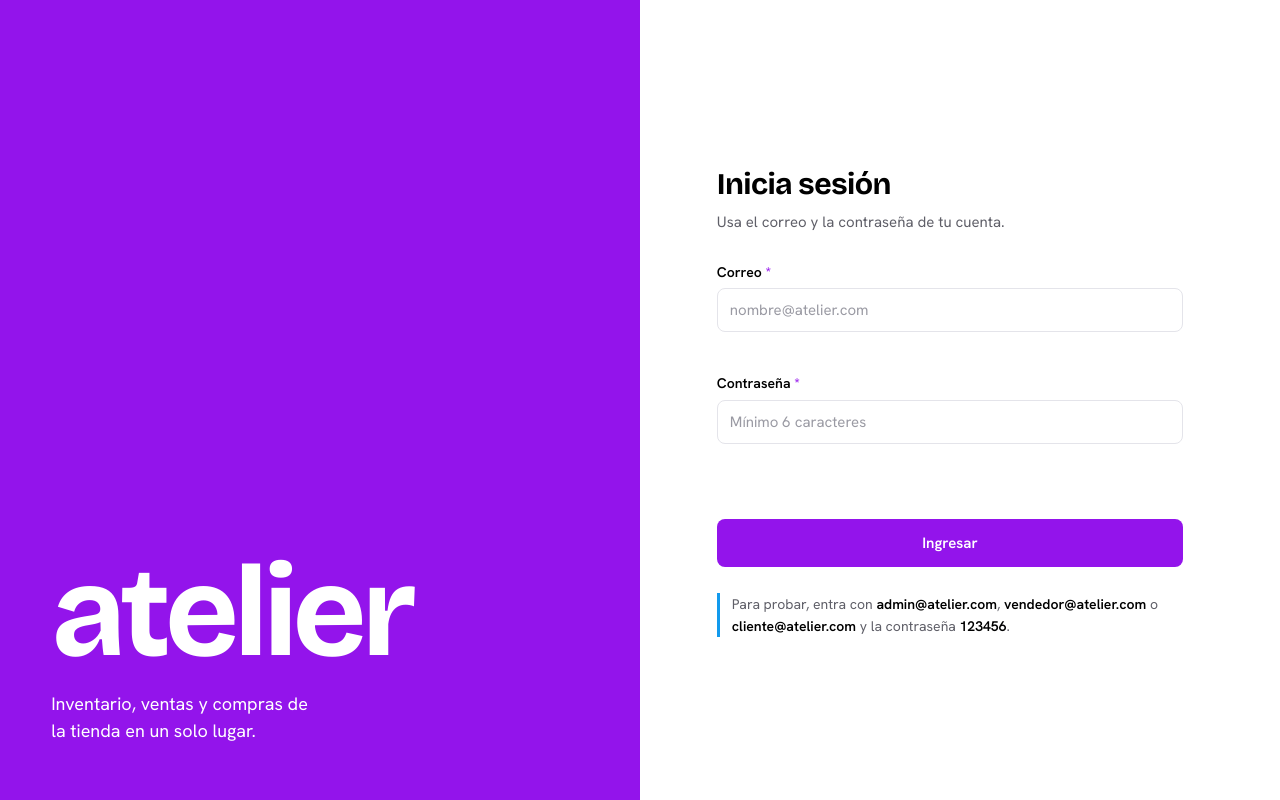
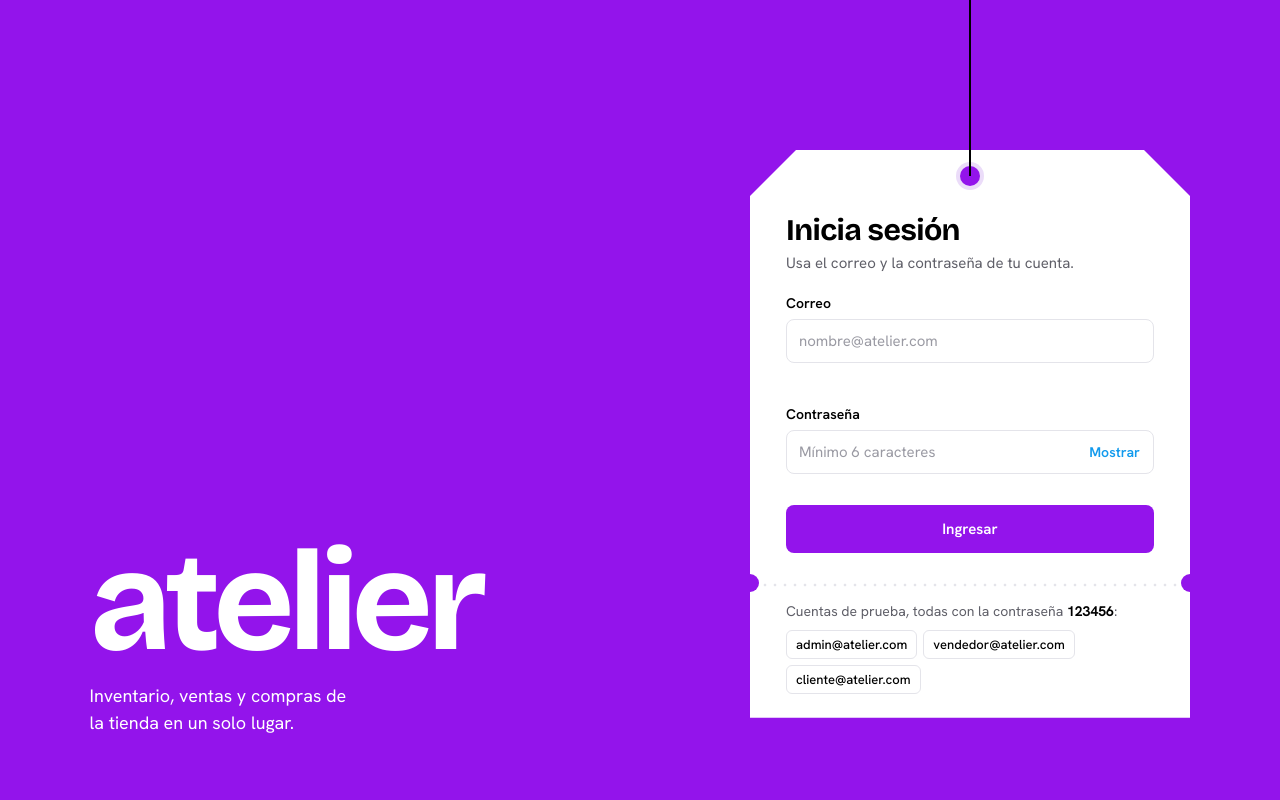
Before and after one commit to JCbral04/ST_G6_ATELIER, a plain HTML site: page frontend/index.html in a window 1280 px wide. Drawn offline with Linux system fonts and the light colour scheme.

Commit message:
style(login): rediseño como etiqueta colgante de prenda
- El formulario es una etiqueta con ojal y cordón, y un talón con las cuentas de prueba
- Botón para mostrar u ocultar la contraseña
- Las cuentas de prueba llenan el formulario con un clic
- La etiqueta se mece al cargar y cuando hay un error (se respeta reducir movimiento)

```diff
--- a/frontend/index.html
+++ b/frontend/index.html
@@ -9,36 +9,54 @@
 <body>
 
   <!-- ============ LOGIN ============ -->
+  <!-- El formulario vive en una etiqueta colgante de prenda: el cordón baja
+       desde el borde superior hasta el ojal de la etiqueta. -->
   <section id="login" class="login" hidden>
     <div class="login-brand">
       <h1>atelier</h1>
       <p>Inventario, ventas y compras de la tienda en un solo lugar.</p>
     </div>
-    <form id="login-form" class="login-form" novalidate>
+
+    <div class="tag-hanger">
+      <span class="tag-string" aria-hidden="true"></span>
+      <form id="login-form" class="tag" novalidate>
+        <span class="tag-hole" aria-hidden="true"></span>
+        <div class="tag-body">
           <h2>Inicia sesión</h2>
-      <div class="sub">Usa el correo y la contraseña de tu cuenta.</div>
+          <p class="sub">Usa el correo y la contraseña de tu cuenta.</p>
 
           <div class="field">
-        <label for="correo">Correo <span class="req" aria-hidden="true">*</span></label>
+            <label for="correo">Correo</label>
             <input id="correo" name="correo" type="email" autocomplete="username"
                    placeholder="nombre@atelier.com" required aria-describedby="correo-error">
             <div class="field-error" id="correo-error" role="alert"></div>
           </div>
 
           <div class="field">
-        <label for="contrasena">Contraseña <span class="req" aria-hidden="true">*</span></label>
+            <label for="contrasena">Contraseña</label>
+            <div class="pass-wrap">
               <input id="contrasena" name="contrasena" type="password" autocomplete="current-password"
                      placeholder="Mínimo 6 caracteres" required minlength="6" aria-describedby="contrasena-error">
+              <button type="button" class="pass-toggle" id="pass-toggle" aria-controls="contrasena" aria-pressed="false">Mostrar</button>
+            </div>
             <div class="field-error" id="contrasena-error" role="alert"></div>
           </div>
 
           <div class="form-error" id="login-error" role="alert"></div>
           <button type="submit" class="btn btn-block">Ingresar</button>
-      <div class="login-hint">
-        Para probar, entra con <b>admin@atelier.com</b>, <b>vendedor@atelier.com</b>
-        o <b>cliente@atelier.com</b> y la contraseña <b>123456</b>.
+        </div>
+
+        <!-- Talón desprendible de la etiqueta: información secundaria -->
+        <div class="tag-stub">
+          <p>Cuentas de prueba, todas con la contraseña <b>123456</b>:</p>
+          <ul>
+            <li><button type="button" data-demo="admin@atelier.com">admin@atelier.com</button></li>
+            <li><button type="button" data-demo="vendedor@atelier.com">vendedor@atelier.com</button></li>
+            <li><button type="button" data-demo="cliente@atelier.com">cliente@atelier.com</button></li>
+          </ul>
         </div>
       </form>
+    </div>
   </section>
 
   <!-- ============ APP SHELL ============ -->
--- a/frontend/src/css/styles.css
+++ b/frontend/src/css/styles.css
@@ -72,24 +72,88 @@ input:focus, select:focus { border-color: var(--blue); box-shadow: 0 0 0 3px var
 .link-btn:hover { opacity: 1; }
 
 /* ---------- Login ---------- */
-.login { min-height: 100vh; display: grid; grid-template-columns: 1fr 1fr; }
-.login-brand {
-  background: var(--violet); color: var(--white); display: flex; flex-direction: column;
-  justify-content: flex-end; padding: 56px 8%;
+/* Todo el login es violeta; el formulario es una etiqueta colgante de prenda
+   (esquinas superiores cortadas, ojal y cordón) y un talón desprendible abajo. */
+.login {
+  min-height: 100vh; background: var(--violet); color: var(--white);
+  display: grid; grid-template-columns: 1fr minmax(360px, 440px); column-gap: 6vw;
+  padding: 0 7vw; overflow: hidden;
 }
+.login-brand { display: flex; flex-direction: column; justify-content: flex-end; padding-bottom: 8vh; }
 .login-brand h1 {
-  font-family: var(--display); font-weight: 700; font-size: clamp(64px, 10vw, 148px);
-  line-height: .85; letter-spacing: -0.045em;
+  font-family: var(--display); font-weight: 700; font-size: clamp(64px, 11vw, 170px);
+  line-height: .82; letter-spacing: -0.05em;
 }
 .login-brand p { font-size: 18px; line-height: 1.5; max-width: 26ch; margin-top: 22px; }
-.login-form { display: flex; flex-direction: column; justify-content: center; padding: 48px 12%; max-width: 620px; }
-.login-form h2 { font-family: var(--display); font-size: 30px; font-weight: 700; letter-spacing: -0.02em; }
-.login-form .sub { color: var(--muted); margin: 6px 0 10px; }
-.login-hint {
-  margin-top: 26px; font-size: 14px; color: var(--muted); line-height: 1.6;
-  border-left: 3px solid var(--blue); padding-left: 12px;
+
+.tag-hanger { position: relative; display: flex; flex-direction: column; align-items: center; padding-bottom: 6vh; }
+.tag-string {
+  width: 2px; flex: 1 0 64px; max-height: 22vh; background: var(--black);
+  /* el cordón baja por encima de la etiqueta y termina dentro del ojal */
+  position: relative; z-index: 2; margin-bottom: -26px;
+  animation: tag-settle 1.1s cubic-bezier(.3, 1.4, .5, 1) both; animation-name: string-in;
 }
-.login-hint b { color: var(--black); font-weight: 600; }
+@keyframes string-in { from { opacity: 0; } to { opacity: 1; } }
+.tag {
+  --cut: 46px;
+  position: relative; width: 100%; background: var(--white); color: var(--black);
+  clip-path: polygon(var(--cut) 0, calc(100% - var(--cut)) 0, 100% var(--cut), 100% 100%, 0 100%, 0 var(--cut));
+  transform-origin: 50% 26px;
+  animation: tag-settle 1.1s cubic-bezier(.3, 1.4, .5, 1) both;
+}
+.tag.nudge { animation: tag-nudge .5s ease-in-out; }
+.tag-hole {
+  position: absolute; top: 16px; left: 50%; width: 20px; height: 20px; margin-left: -10px;
+  border-radius: 50%; background: var(--violet); box-shadow: 0 0 0 4px #EBDCF9;
+}
+.tag-body { padding: 64px 36px 30px; }
+.tag-body h2 { font-family: var(--display); font-size: 30px; font-weight: 700; letter-spacing: -0.02em; line-height: 1.1; }
+.tag-body .sub { color: var(--muted); margin-top: 6px; }
+.tag-body .form-error:empty { min-height: 0; margin: 0; }
+.tag-body .btn-block { margin-top: 8px; }
+
+.pass-wrap { position: relative; }
+.pass-wrap input { padding-right: 84px; }
+.pass-toggle {
+  position: absolute; right: 6px; top: 50%; transform: translateY(-50%);
+  background: none; border: none; color: var(--blue); font: 600 14px var(--body);
+  padding: 6px 8px; cursor: pointer; border-radius: 6px;
+}
+.pass-toggle:hover { text-decoration: underline; }
+
+/* Talón: separado por una línea perforada, como en las etiquetas de precio */
+.tag-stub {
+  position: relative; padding: 18px 36px 24px; font-size: 14px; color: var(--muted);
+  background-image: radial-gradient(circle, var(--line) 1.5px, transparent 1.6px);
+  background-size: 10px 4px; background-repeat: repeat-x; background-position: 0 0;
+}
+.tag-stub::before, .tag-stub::after {
+  content: ''; position: absolute; top: -9px; width: 18px; height: 18px; border-radius: 50%; background: var(--violet);
+}
+.tag-stub::before { left: -9px; }
+.tag-stub::after { right: -9px; }
+.tag-stub b { color: var(--black); }
+.tag-stub ul { list-style: none; margin-top: 8px; display: flex; flex-wrap: wrap; gap: 6px; }
+.tag-stub li button {
+  background: var(--white); border: 1px solid var(--line); border-radius: 6px; color: var(--black);
+  font: 500 13px var(--body); padding: 5px 9px; cursor: pointer;
+}
+.tag-stub li button:hover { border-color: var(--blue); color: #0B6FAD; }
+
+@keyframes tag-settle {
+  0%   { transform: translateY(-40px) rotate(-7deg); opacity: 0; }
+  35%  { opacity: 1; }
+  60%  { transform: translateY(0) rotate(3deg); }
+  100% { transform: rotate(0); opacity: 1; }
+}
+@keyframes tag-nudge {
+  0%, 100% { transform: rotate(0); }
+  30% { transform: rotate(2.5deg); }
+  65% { transform: rotate(-1.5deg); }
+}
+@media (prefers-reduced-motion: reduce) {
+  .tag, .tag.nudge, .tag-string { animation: none; }
+}
 
 /* ---------- Shell ---------- */
 .app { height: 100vh; display: grid; grid-template-columns: var(--sidebar-w) 1fr; }
@@ -246,10 +310,16 @@ tr.low .stockbar i { background: var(--violet); }
 }
 
 @media (max-width: 860px) {
-  .login { grid-template-columns: 1fr; }
-  .login-brand { padding: 48px 24px 32px; min-height: 38vh; }
-  .login-brand p { font-size: 16px; margin-top: 14px; }
-  .login-form { padding: 28px 24px 40px; }
+  .login { grid-template-columns: 1fr; padding: 0 16px 32px; }
+  .login-brand { padding: 36px 8px 0; }
+  .login-brand h1 { font-size: 64px; }
+  .login-brand p { font-size: 16px; margin-top: 10px; }
+  .tag-hanger { padding-bottom: 0; }
+  .tag-string { display: none; }   /* en celular no hay borde superior del que colgar */
+  .tag-hanger { margin-top: 24px; }
+  .tag { --cut: 36px; }
+  .tag-body { padding: 58px 22px 24px; }
+  .tag-stub { padding: 16px 22px 20px; }
 
   .app { display: block; height: auto; min-height: 100vh; }
   .mobile-bar {
--- a/frontend/src/js/views/login.js
+++ b/frontend/src/js/views/login.js
@@ -37,6 +37,34 @@
       const pass = document.getElementById('contrasena');
       const formErr = document.getElementById('login-error');
 
+      // La etiqueta se mece un poco cuando algo no está bien
+      function nudge() {
+        form.classList.remove('nudge');
+        void form.offsetWidth;            // reinicia la animación
+        form.classList.add('nudge');
+      }
+      form.addEventListener('animationend', function () { form.classList.remove('nudge'); });
+
+      // Mostrar / ocultar contraseña
+      const toggle = document.getElementById('pass-toggle');
+      function setVisible(show) {
+        pass.type = show ? 'text' : 'password';
+        toggle.textContent = show ? 'Ocultar' : 'Mostrar';
+        toggle.setAttribute('aria-pressed', String(show));
+      }
+      toggle.addEventListener('click', function () { setVisible(pass.type === 'password'); pass.focus(); });
+
+      // Cuentas de prueba del talón: llenan el formulario
+      form.querySelectorAll('[data-demo]').forEach(function (b) {
+        b.addEventListener('click', function () {
+          correo.value = b.dataset.demo;
+          pass.value = '123456';
+          formErr.textContent = '';
+          validateCorreo(correo); validateContrasena(pass);
+          form.querySelector('button[type=submit]').focus();
+        });
+      });
+
       // Valida al salir del campo y corrige en vivo una vez marcado como inválido
       correo.addEventListener('blur', function () { validateCorreo(correo); });
       pass.addEventListener('blur', function () { validateContrasena(pass); });
@@ -54,6 +82,7 @@
         const ok = [validateCorreo(correo), validateContrasena(pass)].every(Boolean);
         if (!ok) {
           (form.querySelector('.invalid input') || correo).focus();
+          nudge();
           return;
         }
         // Autenticación provisional contra los usuarios del seed.
@@ -66,9 +95,11 @@
           pass.value = '';
           pass.closest('.field').classList.remove('valid');
           pass.focus();
+          nudge();
           return;
         }
         form.reset();
+        setVisible(false);
         form.querySelectorAll('.field').forEach(function (f) { f.classList.remove('valid', 'invalid'); });
         onSuccess(user);
       });
```
Lines whose indentation alone changed are shown as unchanged.
